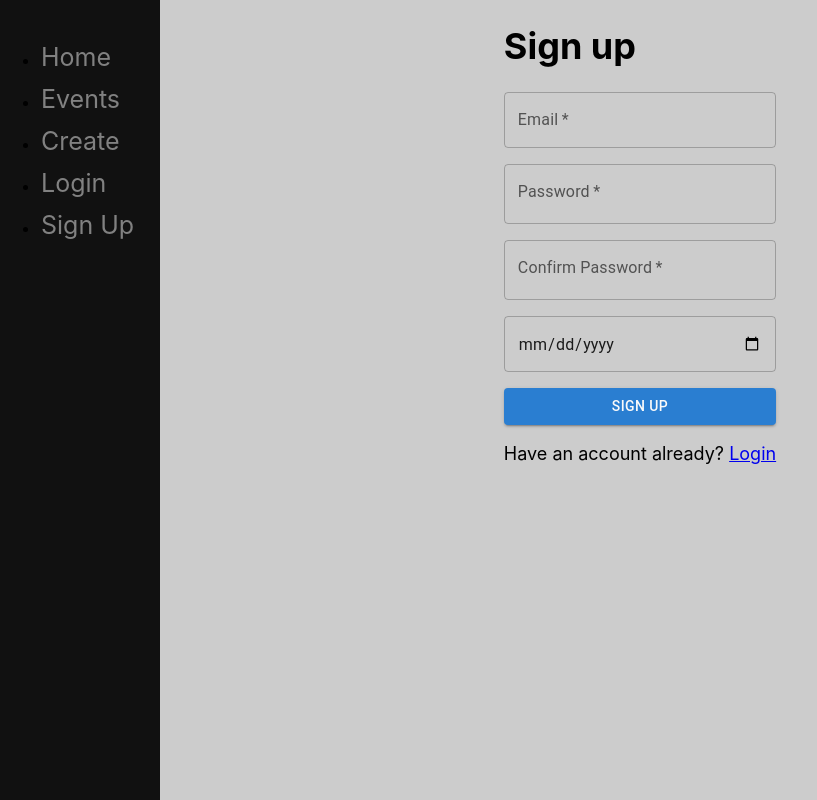
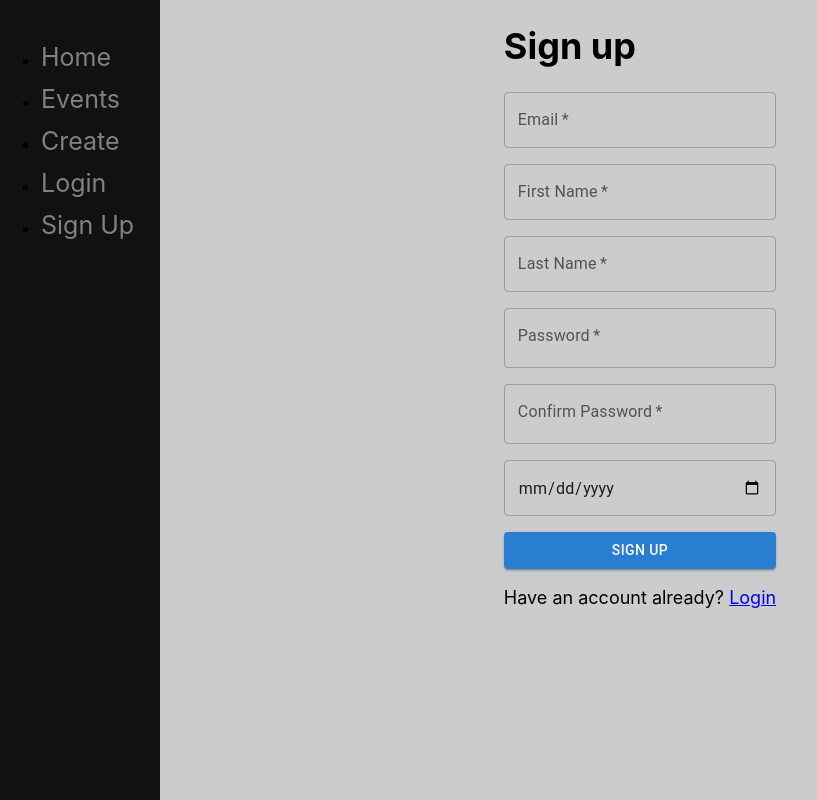
Before and after one commit to t0md4n/cs3528bravo, a React (Create React App) app in the folder client/: page /signup in a window 1280 px wide. Shown: the whole page, without its empty margins (0-817 px from the left). Built offline with nearby package versions, Linux system fonts and the light colour scheme; what realm-web would draw is missing.

Commit message:
Added Name to SignUp

```diff
--- a/client/src/pages/Signup.page.js
+++ b/client/src/pages/Signup.page.js
@@ -16,6 +16,8 @@ const Signup = () => {
  const { emailPasswordSignup } = useContext(UserContext);
  const [form, setForm] = useState({
    email: "",
+   fName: "",
+   lName: "",
    password: "",
    confirmPass: "",
    age: "",
@@ -93,6 +95,26 @@ const matchingPasswords = (event) =>{
      required = "true"
    />
    <TextField
+     label="First Name"
+     type="fName"
+     variant="outlined"
+     name="fName"
+     value={form.fName}
+     onInput={onFormInputChange}
+     style={{ marginBottom: "1rem" }}
+     required = "true"
+   />
+   <TextField
+     label="Last Name"
+     type="lName"
+     variant="outlined"
+     name="lName"
+     value={form.lName}
+     onInput={onFormInputChange}
+     style={{ marginBottom: "1rem" }}
+     required = "true"
+   />
+   <TextField
      label="Password"
      type={passwordShown ? "text" : "password"}
      variant="outlined"
```
Also changed, not shown: 1 other file (tests, documents, lock files or other folders).
